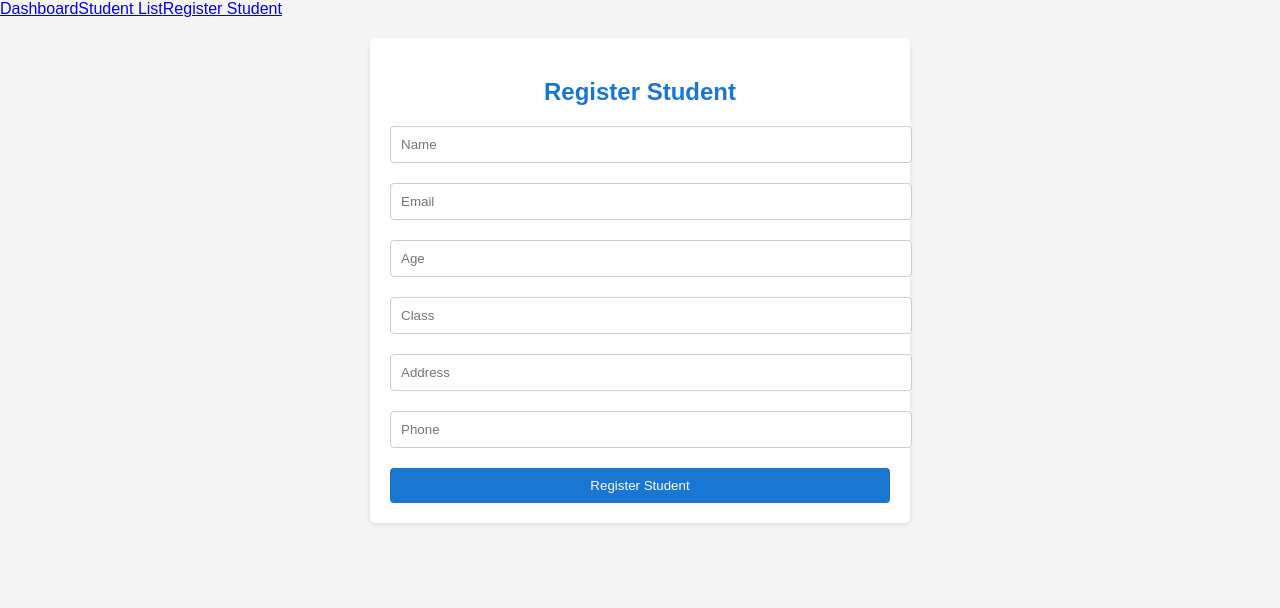
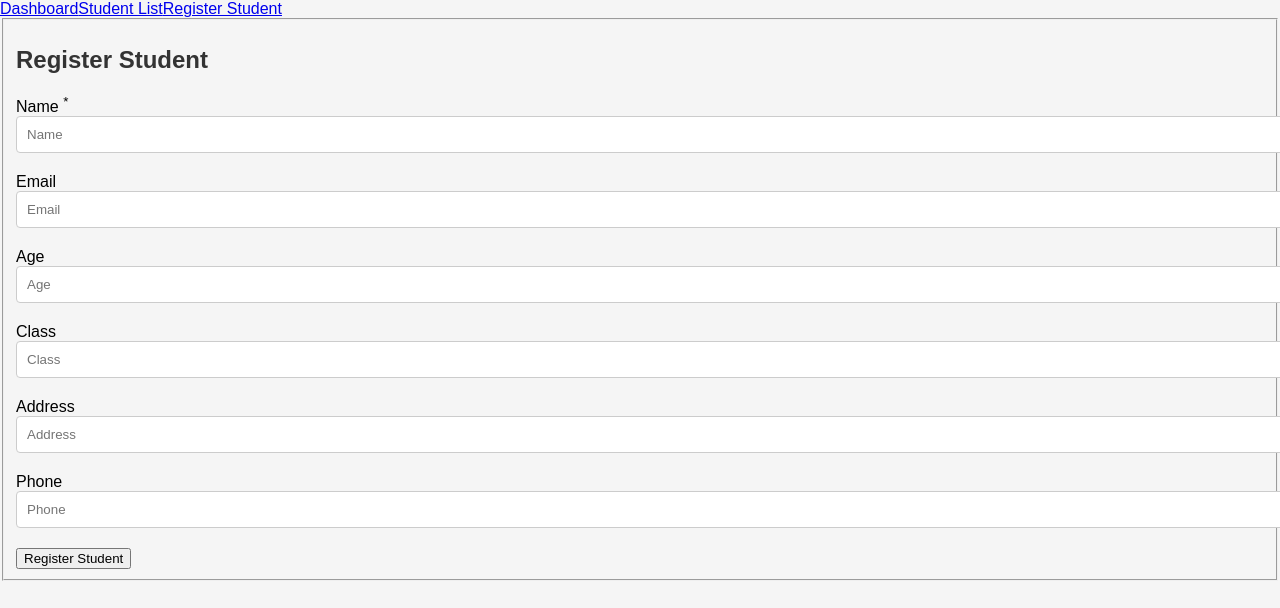
Before and after one commit to mahesh-vardhan-kanakala/student-management-portal, a React (Create React App) app: page /register in a window 1280 px wide. Shown: the top 608 px of the page. Built offline with nearby package versions, Linux system fonts and the light colour scheme.

Commit message:
Update StudentRegistration.jsx

```diff
--- a/src/components/StudentRegistration.jsx
+++ b/src/components/StudentRegistration.jsx
@@ -1,7 +1,19 @@
 import React, { useState, useContext } from 'react';
 import { StudentContext } from '../context/StudentContext';
+import { useNavigate } from 'react-router-dom';
+import PropTypes from 'prop-types';
 
-function StudentRegistration() {
+// Error message component
+const ErrorMessage = ({ message }) => {
+  return <p className="FieldError">{message}</p>;
+};
+
+// Prop types validation
+ErrorMessage.propTypes = {
+  message: PropTypes.string.isRequired,
+};
+
+const StudentRegistration = () => {
   const { addStudent } = useContext(StudentContext);
   const [student, setStudent] = useState({
     name: '',
@@ -9,96 +21,105 @@ function StudentRegistration() {
     age: '',
     class: '',
     address: '',
-    phone: ''
+    phone: '',
   });
+  const [error, setError] = useState('');
+  const [isTouched, setIsTouched] = useState({
+    email: false,
+    phone: false,
+  });
+  const navigate = useNavigate();
 
   const handleChange = (e) => {
-    setStudent({ ...student, [e.target.name]: e.target.value });
+    const { name, value } = e.target;
+    setStudent((prevStudent) => ({ ...prevStudent, [name]: value }));
+    setError(''); // Reset error on input change
+  };
+
+  const validateForm = () => {
+    const { email, phone } = student;
+
+    if (Object.values(student).some(field => !field)) {
+      return 'Please fill in all fields';
+    }
+
+    // Basic email validation
+    const emailPattern = /^[^\s@]+@[^\s@]+\.[^\s@]+$/;
+    if (!emailPattern.test(email)) {
+      return 'Please enter a valid email';
+    }
+
+    // Phone number validation
+    const phonePattern = /^\d{10}$/; // Adjust according to your requirements
+    if (!phonePattern.test(phone)) {
+      return 'Please enter a valid 10-digit phone number';
+    }
+
+    return '';
   };
 
   const handleSubmit = (e) => {
     e.preventDefault();
 
-    // Basic validation (you can expand this as needed)
-    if (!student.name || !student.email || !student.age || !student.class || !student.address || !student.phone) {
-      alert('Please fill in all fields');
+    const validationError = validateForm();
+    if (validationError) {
+      setError(validationError);
       return;
     }
 
     addStudent(student);
-    // Reset form after submission
+    clearForm();
+    navigate('/success'); // Redirect to a success page
+  };
+
+  const clearForm = () => {
     setStudent({
       name: '',
       email: '',
       age: '',
       class: '',
       address: '',
-      phone: ''
+      phone: '',
     });
+    setIsTouched({ email: false, phone: false });
   };
 
   return (
-    <div className="registration-container">
-      <h2>Register Student</h2>
-      <form onSubmit={handleSubmit} className="registration-form">
-        <input
-          type="text"
-          name="name"
-          value={student.name}
-          onChange={handleChange}
-          placeholder="Name"
-          required
-          className="form-input"
-        />
-        <input
-          type="email"
-          name="email"
-          value={student.email}
-          onChange={handleChange}
-          placeholder="Email"
-          required
-          className="form-input"
-        />
-        <input
-          type="number"
-          name="age"
-          value={student.age}
-          onChange={handleChange}
-          placeholder="Age"
-          required
-          className="form-input"
-        />
-        <input
-          type="text"
-          name="class"
-          value={student.class}
-          onChange={handleChange}
-          placeholder="Class"
-          required
-          className="form-input"
-        />
-        <input
-          type="text"
-          name="address"
-          value={student.address}
-          onChange={handleChange}
-          placeholder="Address"
-          required
-          className="form-input"
-        />
-        <input
-          type="text"
-          name="phone"
-          value={student.phone}
-          onChange={handleChange}
-          placeholder="Phone"
-          required
-          className="form-input"
-        />
-        <button type="submit" className="submit-button">Register Student</button>
+    <div className="student-registration">
+      <form onSubmit={handleSubmit}>
+        <fieldset>
+          <h2>Register Student</h2>
+
+          {error && <ErrorMessage message={error} />}
+
+          {/** Form Fields */}
+          {Object.entries(student).map(([key, value]) => (
+            <div className="Field" key={key}>
+              <label>
+                {key.charAt(0).toUpperCase() + key.slice(1)} {key === 'name' && <sup>*</sup>}
+              </label>
+              <input
+                type={key === 'age' ? 'number' : 'text'}
+                name={key}
+                value={value}
+                onChange={handleChange}
+                onBlur={() => setIsTouched((prev) => ({ ...prev, [key]: true }))}
+                placeholder={key.charAt(0).toUpperCase() + key.slice(1)}
+              />
+              {isTouched.email && key === 'email' && !/^[^\s@]+@[^\s@]+\.[^\s@]+$/.test(value) && (
+                <ErrorMessage message="Please enter a valid email" />
+              )}
+              {isTouched.phone && key === 'phone' && !/^\d{10}$/.test(value) && (
+                <ErrorMessage message="Please enter a valid 10-digit phone number" />
+              )}
+            </div>
+          ))}
+
+          <button type="submit">Register Student</button>
+        </fieldset>
       </form>
     </div>
   );
-}
+};
 
 export default StudentRegistration;
```
